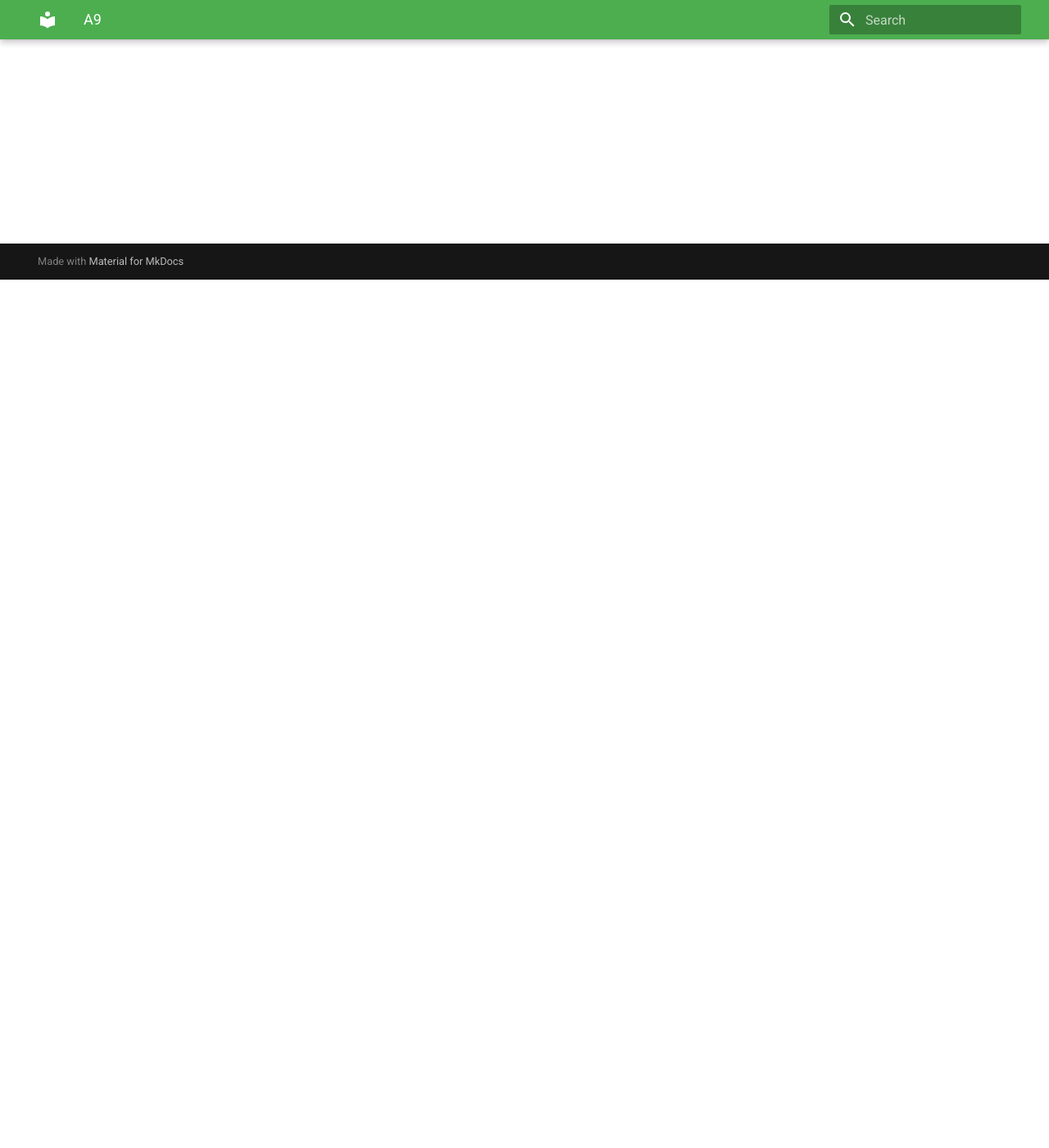
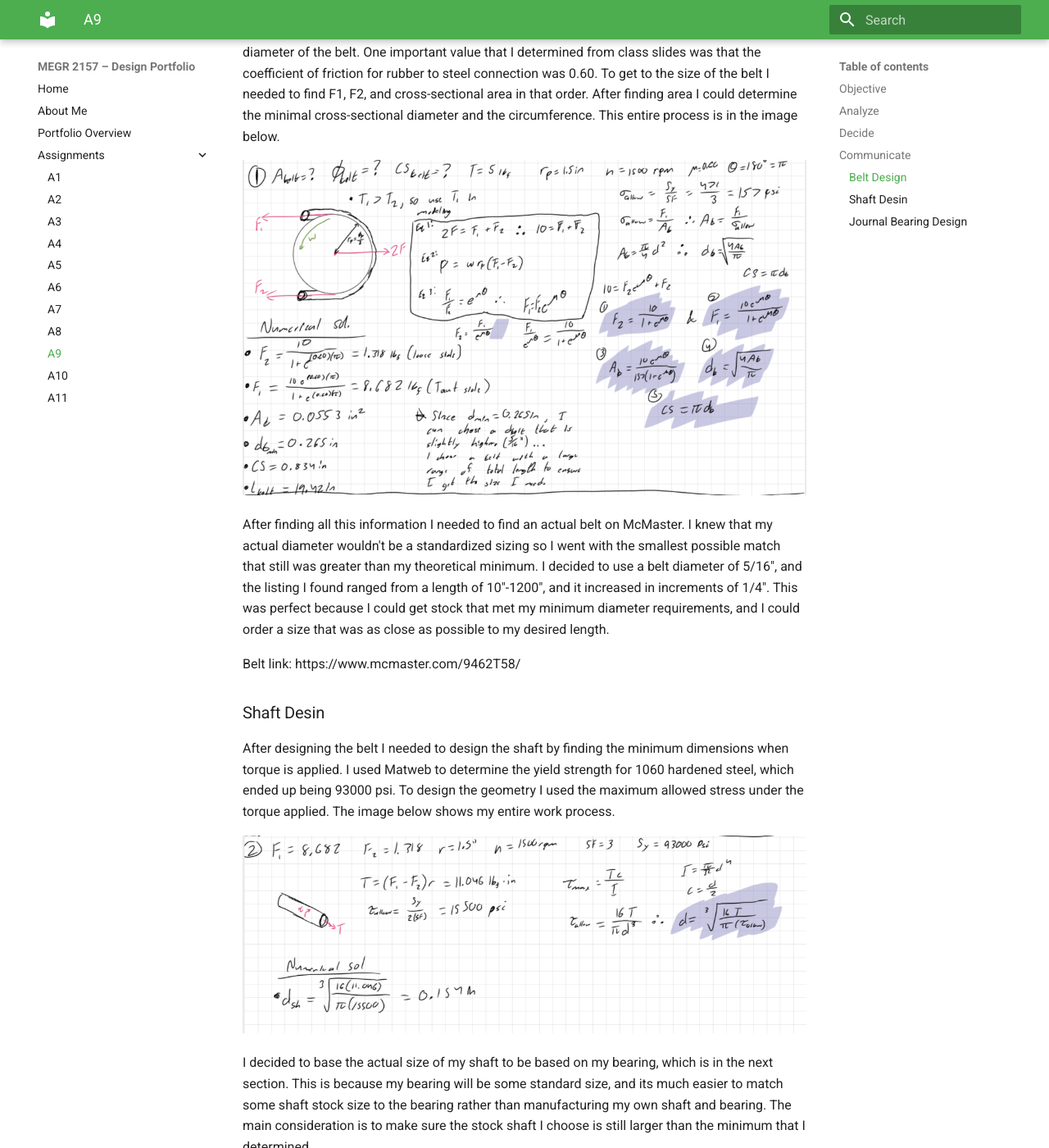
Before and after one commit to JacobShaver/design-projects-portfolio, an MkDocs documentation site: the page built from docs/assignments/A09/index.md, in a window 1280 px wide and 1400 px high, scrolled down 1059 px. Shown: the whole window at 82% size. Built offline with MkDocs 1.6.1 and Material for MkDocs 9.7.7, drawn with Linux system fonts in a browser that asks for light colours; some of the changed text lies outside the part shown.

Commit message:
Update index.md

```diff
--- a/docs/assignments/A09/index.md
+++ b/docs/assignments/A09/index.md
@@ -1,12 +1,42 @@
 # A9 – Pulleys
 
 ## Objective
-
+This assignment tasked me with designing a pulley system under a certain situation. We need to use a combination of different concepts used throughout this course. which include but are not limited to friction, static analysis, and dynamic analysis.
 
 ## Analyze
-
+Before I started my analysis I needed to make sure that the pulley system would be made with the following parameters in mind:
+- The axis' need a center distance of 4-6 inches
+- Both pulleys must have a diameter of 3 inches
+- The operating speed must be 1000-2000rpm
+- The belt tension must be 4-6 lbf
+- The pulley material may be aluminum, ABS, or steel
+- The design must satisfy a minimum safety factor of 3
 
 ## Decide
+The image below shows the different values and materials I decided to use for the assignment. I essentially chose to throw all my values right in the middle of the ranges because that's what felt right. I also determined some important things before starting like the total length the belt needed to be to go around both pulleys with my determined center distance.
 
+![error](Analyze.png)
 
 ## Communicate
+### Belt Design
+After determining all the different aspects of the assignment I began by designing the minimum diameter of the belt. One important value that I determined from class slides was that the coefficient of friction for rubber to steel connection was 0.60. To get to the size of the belt I needed to find F1, F2, and cross-sectional area in that order. After finding area I could determine the minimal cross-sectional diameter and the circumference. This entire process is in the image below.
+
+![error](part1.png)
+
+After finding all this information I needed to find an actual belt on McMaster. I knew that my actual diameter wouldn't be a standardized sizing so I went with the smallest possible match that still was greater than my theoretical minimum. I decided to use a belt diameter of 5/16", and the listing I found ranged from a length of 10"-1200", and it increased in increments of 1/4". This was perfect because I could get stock that met my minimum diameter requirements, and I could order a size that was as close as possible to my desired length.
+
+Belt link: https://www.mcmaster.com/9462T58/
+
+### Shaft Desin
+After designing the belt I needed to design the shaft by finding the minimum dimensions when torque is applied. I used Matweb to determine the yield strength for 1060 hardened steel, which ended up being 93000 psi. To design the geometry I used the maximum allowed stress under the torque applied. The image below shows my entire work process.
+
+![error](part2.png)
+
+I decided to base the actual size of my shaft to be based on my bearing, which is in the next section. This is because my bearing will be some standard size, and its much easier to match some shaft stock size to the bearing rather than manufacturing my own shaft and bearing. The main consideration is to make sure the stock shaft I choose is still larger than the minimum that I determined.
+
+### Journal Bearing Design
+After designing my shaft I then began to work on the bearing size, and material confirmation. To do this I needed to find Pressure, Velocity, and PV rating. The work to do that is in the below image.
+
+![error](part3.png)
+
+After finding those values I cross referenced them to the same chart I used in assignment 8, and I determined that my material should be a pourous bronze. I came to choose this material because it seemed to be the most accesible, and it had the most size choices while still fitting the calculated PV limit.
```
